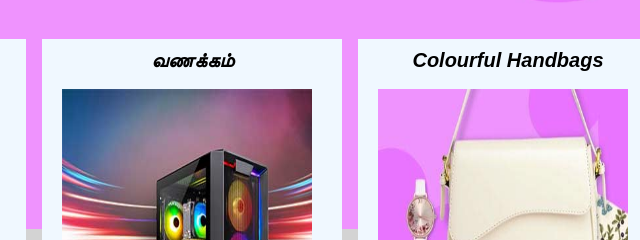
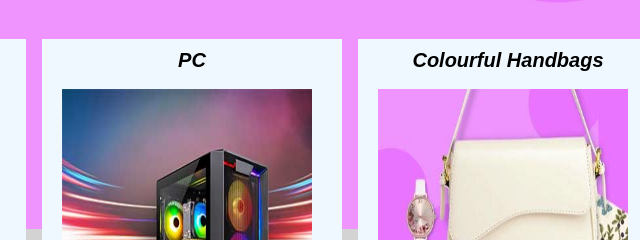
Before and after one commit to Muhamedkaif/Amazon-clone-webpage, a plain HTML site: page index.html in a window 1280 px wide. Shown: the part 381-621 px from the top of the page, 290-930 px from the left. Drawn offline with Linux system fonts and the light colour scheme.

Commit message:
Amazon clone

```diff
--- a/index.html
+++ b/index.html
@@ -51,7 +51,7 @@
 
 
         <div class="products">
-            <p>வணக்கம்</p>
+            <p>PC</p>
             <img class="pimg" src="./assets/Fuji_Gaming_store_Dashboard_card_1x_EN._SY304_CB564799420_.jpg">
             <a class="link" href="#">see more</a>
         </div>
```
